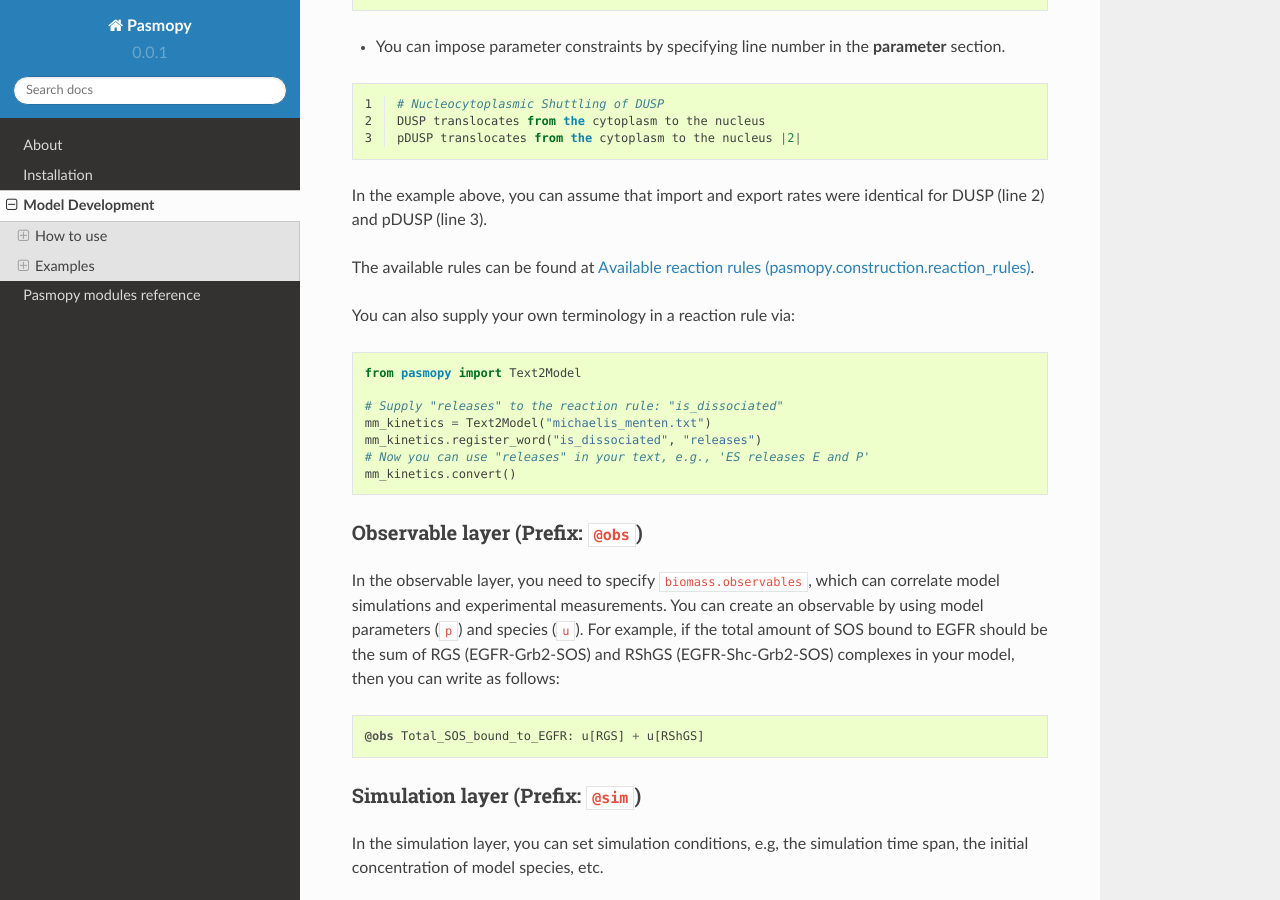
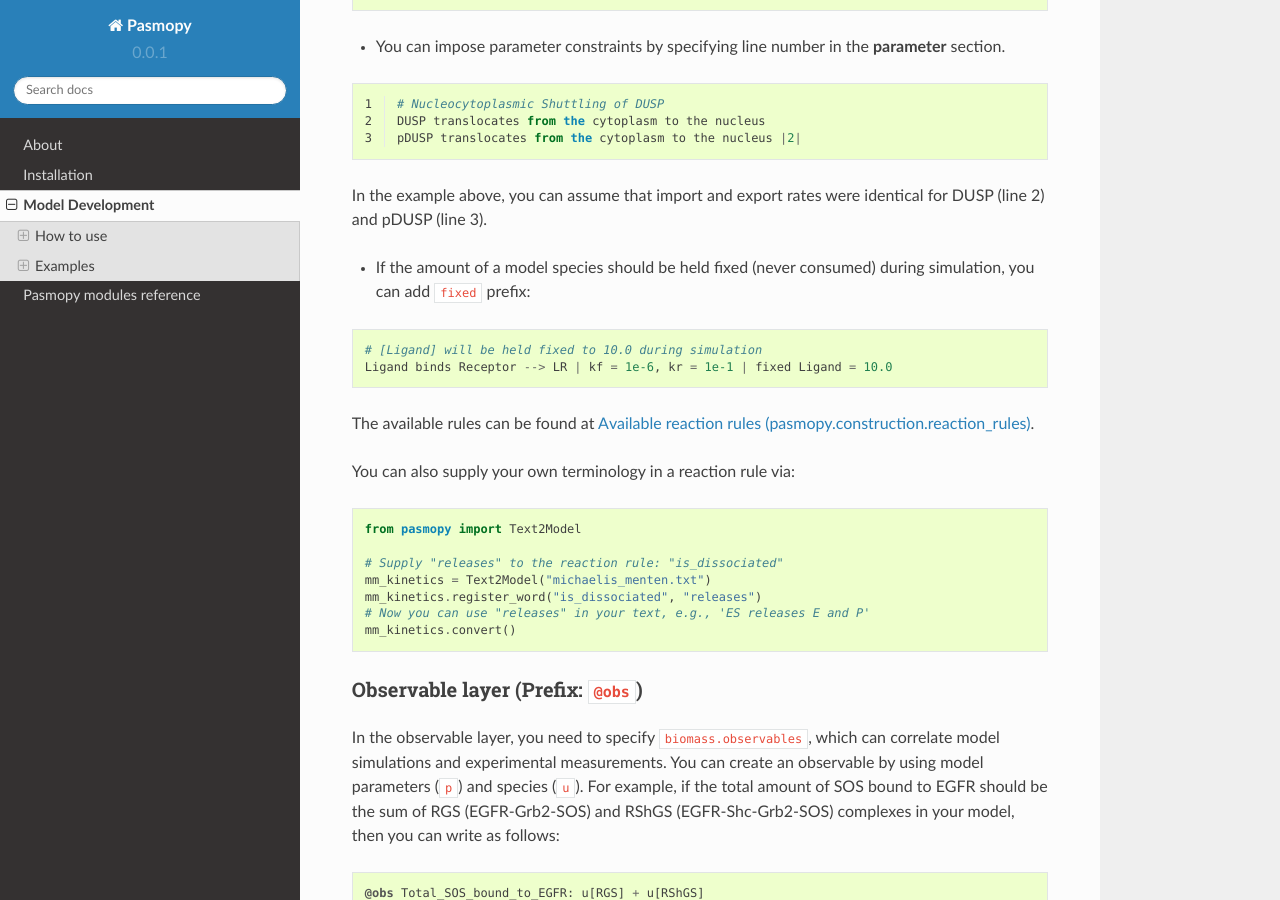
Before and after one commit to pasmopy/pasmopy, a Sphinx documentation site: the page built from docs/model_development.rst, in a window 1280 px wide and 900 px high, scrolled down 820 px. Built offline with Sphinx 7.4.7 and the Read the Docs theme 2.0.0, drawn with Linux system fonts in a browser that asks for light colours.

Commit message:
Update docs

```diff
--- a/docs/model_development.rst
+++ b/docs/model_development.rst
@@ -40,6 +40,13 @@
    pDUSP translocates from the cytoplasm to the nucleus |2|
 
 In the example above, you can assume that import and export rates were identical for DUSP (line 2) and pDUSP (line 3).
+
+* If the amount of a model species should be held fixed (never consumed) during simulation, you can add ``fixed`` prefix:
+
+.. code-block:: python
+
+   # [Ligand] will be held fixed to 10.0 during simulation
+   Ligand binds Receptor --> LR | kf = 1e-6, kr = 1e-1 | fixed Ligand = 10.0
 
 
 The available rules can be found at :doc:`modules/reaction_rules`.
```
